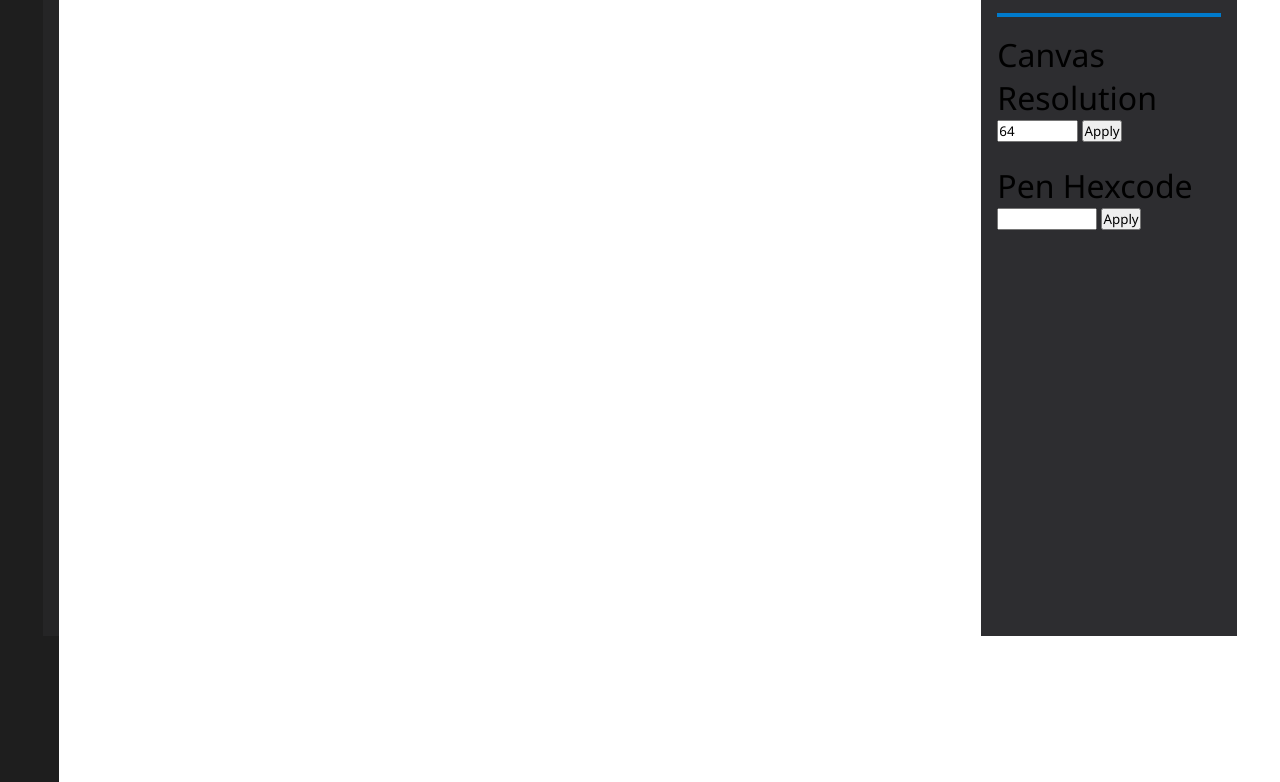
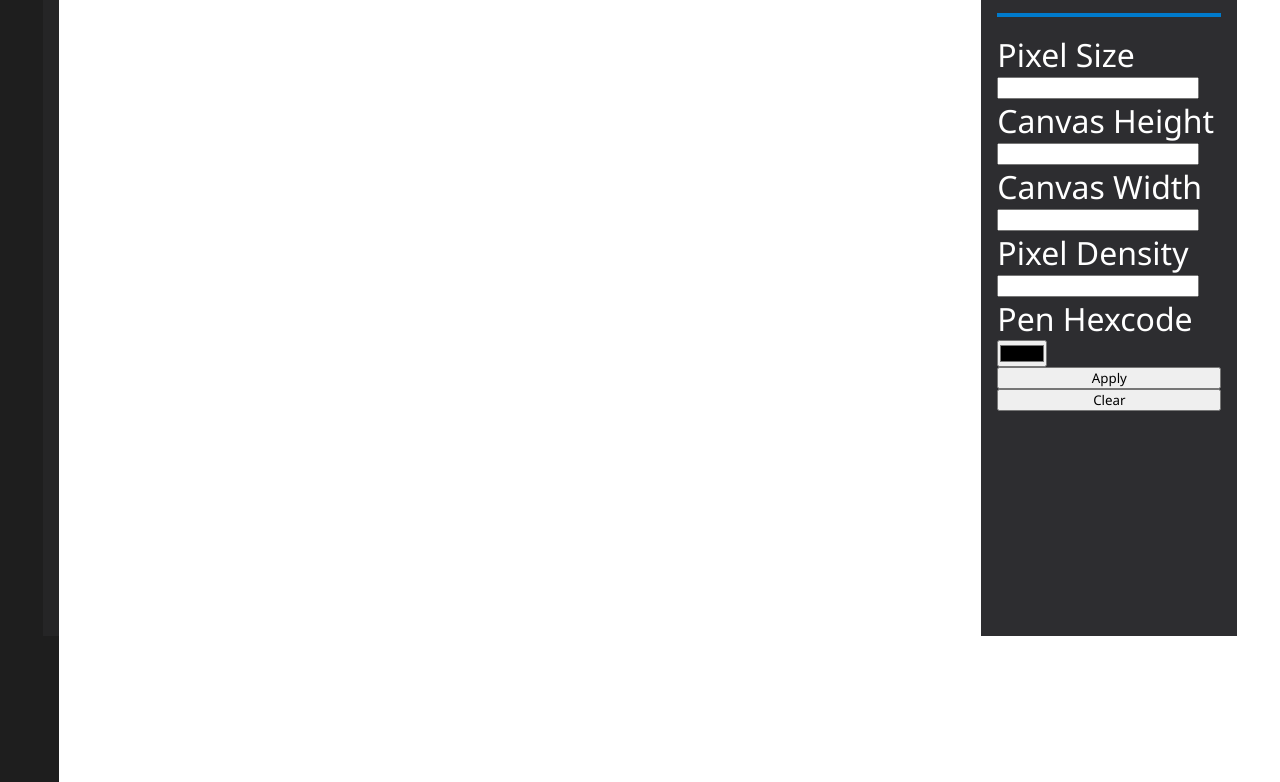
Before and after one commit to AliArgonaut/5.Pixel-Art-Editor, a plain HTML site: page index.html in a window 1280 px wide. Shown: the part 132-914 px from the top of the page. Drawn offline with Linux system fonts and the light colour scheme.

Commit message:
added all the buttons, add functionality next

```diff
--- a/index.html
+++ b/index.html
@@ -18,18 +18,33 @@
 
             <div id="settingsContainer">
                 <div class="settingSeparator">
-                    <label for="canvasResolution">Canvas Resolution</label><br>
-                    <input type="number" id="canvasResolution" value="64" min="16" max="512">
-                    <button id="canvasResolutionButton">Apply</button>
+                    <label for = 'pixelSize'>Pixel Size</label><br>
+                    <input type="number" id="pixelSizeInput">
                 </div>
 
-                <br>
+                <div class="settingSeparator">
+                    <label for="canvasHeight">Canvas Height</label><br>
+                    <input type="number" id="canvasHeightInput">
+                </div>
+
+                <div class="settingSeparator">
+                    <label for="canvasWidth">Canvas Width</label><br>
+                    <input type="number" id="canvasWidthInput">
+                </div>
+
+                <div class="settingSeparator">
+                    <label for = "pixelNumber">Pixel Density</label><br>
+                    <input type="number" id="pixelNumberInput">
+                </div>
+                </div>
 
                 <div class="settingSeparator">
                     <label for ="penColor"> Pen Hexcode </label><br>
-                    <input type="text" style="width: 100px;">
-                    <button id="penColorButton">Apply</button>
+                    <input type="color" id="penColorInput" >
                 </div>
+
+                <button>Apply</button>
+                <button>Clear</button>
 
 
             </div>
--- a/styles.css
+++ b/styles.css
@@ -6,6 +6,7 @@
 }
 body{
     background-color: #1e1e1e;
+    color: white;
 }
 
 h1 {
```
Also changed, not shown: TODO.txt.
